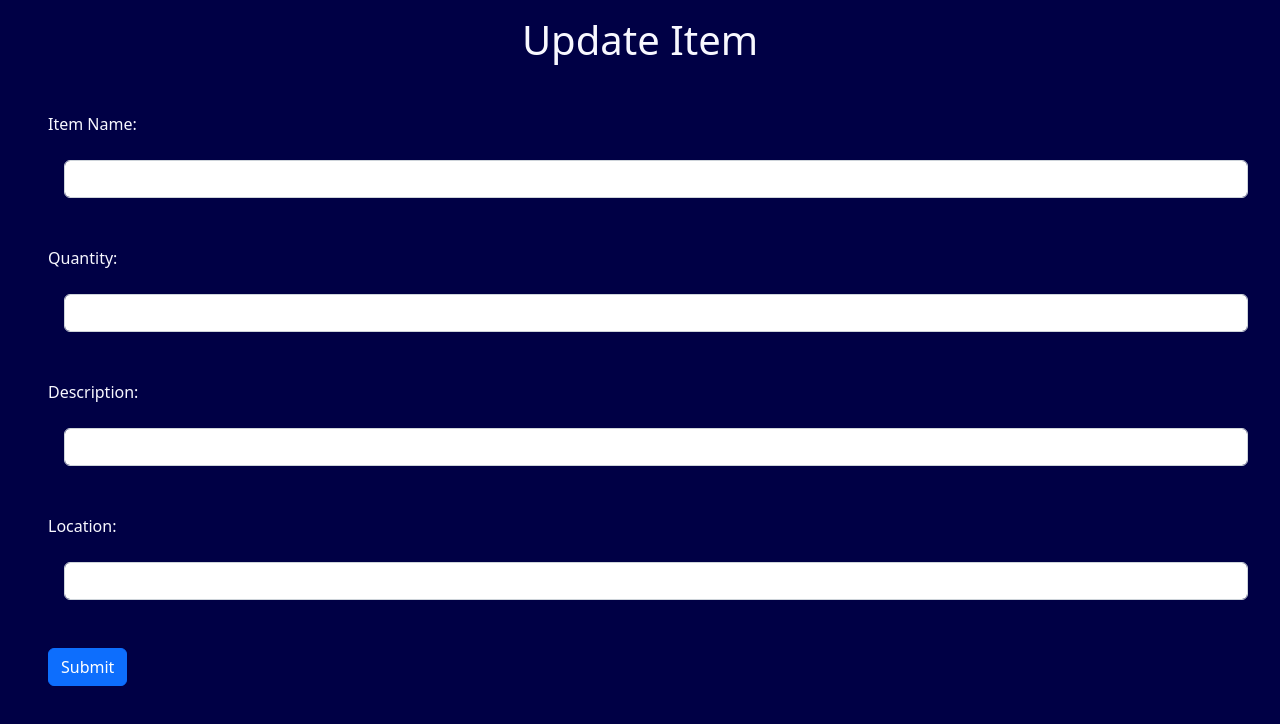
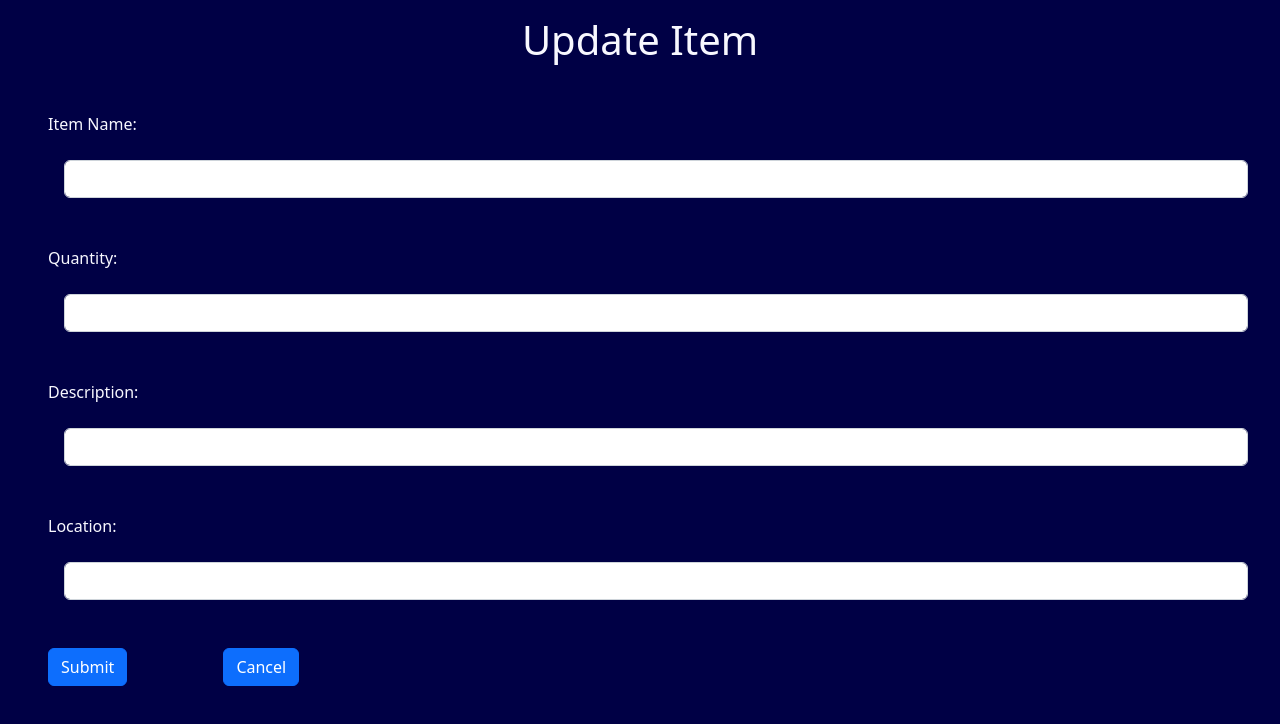
Before and after one commit to LiftOff-AC3/inventorme, a React (Create React App) app in the folder front-end/: page /item/1 in a window 1280 px wide. Shown: the top 724 px of the page. Built offline with nearby package versions, Linux system fonts and the light colour scheme; sample sign-in values are in the browser's storage.

Commit message:
Completed cancel button for the edit form-JB

```diff
--- a/front-end/src/components/ItemsList.js
+++ b/front-end/src/components/ItemsList.js
@@ -1,28 +1,30 @@
 import React, { useEffect, useState } from "react";
 import axios from "axios";
 import UpdateItem from "./UpdateItem";
-import "./ItemsList.css"
+import "./ItemsList.css";
 
 export default function ItemsList() {
-
   const [items, setItems] = useState([]);
   const [error, setError] = useState(null);
-  const [search, setSearch] = useState('');
+  const [search, setSearch] = useState("");
   const [selectedItems, setSelectedItems] = useState([]);
   const [open, setOpen] = useState({ update: false, id: null });
   const handleClose = () => {
     setOpen({ update: false, id: null });
   };
 
-  useEffect( () => {
-    const userId = localStorage.getItem('userId');
-    axios.get("/items", {
+  useEffect(() => {
+    const userId = localStorage.getItem("userId");
+    axios
+      .get("/items", {
         headers: {
-      'UserId': userId
-  }
-	}).then((response) => {
-			setItems(response.data)
-		}).catch(error => {
+          UserId: userId,
+        },
+      })
+      .then((response) => {
+        setItems(response.data);
+      })
+      .catch((error) => {
         setError(error);
       });
   }, [error]);
@@ -46,7 +48,8 @@ export default function ItemsList() {
           })
         )
       );
-      axios.get("/items")
+      axios
+        .get("/items")
         .then((response) => {
           setItems(response.data);
         })
@@ -60,8 +63,11 @@ export default function ItemsList() {
   }
   return (
     <body class="view-item-page">
-		<h1  id='item-header' className="m-5 text-center">Items List</h1>
-    <button id='item-delete-button'
+      <h1 id="item-header" className="m-5 text-center">
+        Items List
+      </h1>
+      <button
+        id="item-delete-button"
         onClick={handleDelete}
         type="button"
         class="btn btn-secondary btn-sm btn-danger"
@@ -74,10 +80,10 @@ export default function ItemsList() {
         onChange={(e) => setSearch(e.target.value.toLowerCase())}
         placeholder="Search for Item..."
       />
-      <div id='item-table'>
-        <table className='table table-bordered table-responsive text-nowrap'>
+      <div id="item-table">
+        <table className="table table-bordered table-responsive text-nowrap">
           <thead>
-            <tr className='table-light text-dark text-center'>
+            <tr className="table-light text-dark text-center">
               <td id="delete-column"> Delete </td>
               <td> ID </td>
               <td> Name </td>
--- a/front-end/src/components/UpdateItem.js
+++ b/front-end/src/components/UpdateItem.js
@@ -12,6 +12,13 @@ export default function UpdateItem({ id }) {
     description: "",
     location: "",
   });
+  const [isOpen, setIsOpen] = useState(true);
+
+  const handleClose = () => {
+    setIsOpen(false);
+    window.location.reload();
+  };
+
   const handleSubmit = async (e) => {
     try {
       await axios.put(`/item/${id}`, editItem, {
@@ -27,6 +34,8 @@ export default function UpdateItem({ id }) {
   };
 
   return (
+    <div>
+      {isOpen && (
         <div>
           <h1 className="text-center">Update Item</h1>
           <Form onSubmit={handleSubmit}>
@@ -77,7 +86,17 @@ export default function UpdateItem({ id }) {
             <Button className="mx-5" variant="primary" type="submit">
               Submit
             </Button>
+            <Button
+              className="mx-5"
+              variant="primary"
+              type="submit"
+              onClick={handleClose}
+            >
+              Cancel
+            </Button>
           </Form>
+        </div>
+      )}
     </div>
   );
 }
```
Lines whose indentation alone changed are shown as unchanged.
